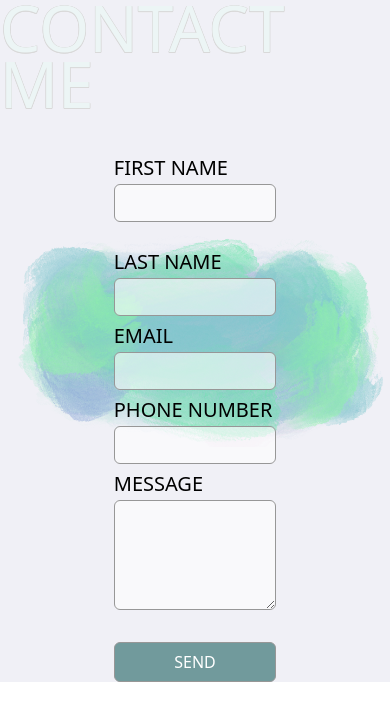
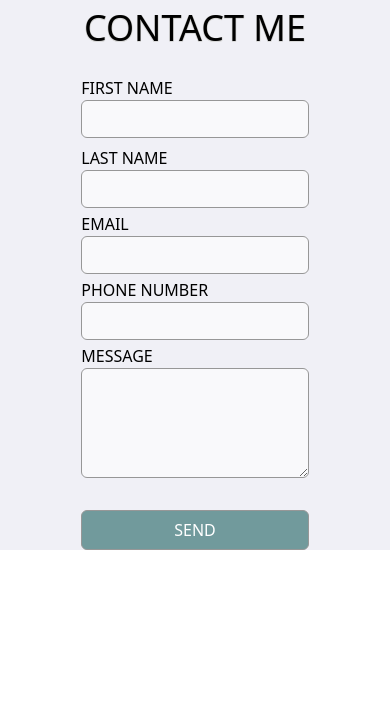
Before and after one commit to meglott/meganlott, a Next.js app: page /contact in a window 390 px wide. Shown: the top 720 px of the page. Built offline with nearby package versions, Linux system fonts and the light colour scheme.

Commit message:
Make contact page mobile-first

```diff
--- a/pages/contact.tsx
+++ b/pages/contact.tsx
@@ -148,19 +148,19 @@ export default function Contact() {
 		<div
 		role="contact-page"
 		id="contact-page"
-		className="flex-1 w-full h-full bg-light-purple bg-splash-screen bg-no-repeat bg-center bg-contain">
+		className="flex-1 w-full h-full bg-light-purple md:bg-splash-screen md:bg-no-repeat md:bg-center md:bg-contain">
             <div
 				id="contact-content"
 				className="flex flex-col w-full h-full items-center justify-center"
 			>
-                <p className="text-heading text-light-green text-stroke">CONTACT ME</p>
+                <p className="text-smTitle md:text-mdTitle lg:text-heading text-stroke">CONTACT ME</p>
 				<form
 				id="contact-form"
 				onSubmit={handleSubmit}
-				className="w-5/12 mx-auto mt-10">
-					<div className="grid grid-cols-1 gap-x-8 gap-y-6 sm:grid-cols-2">
+				className="w-7/12 lg:w-5/12 mx-auto mt-5 lg:mt-10">
+					<div className="grid grid-cols-1 gap-x-8 gap-y-2 lg:gap-y-6">
 						<div>
-							<label className="block text-label">FIRST NAME</label>
+							<label className="block lg:text-label-lg">FIRST NAME</label>
 							<input
 								type="text"
 								name="first-name"
@@ -174,7 +174,7 @@ export default function Contact() {
 							/>
 						</div>
 						<div>
-							<label className="block text-label">LAST NAME</label>
+							<label className="block lg:text-label-lg">LAST NAME</label>
 							<input
 								type="text"
 								name="last-name"
@@ -191,7 +191,7 @@ export default function Contact() {
 					<div
 						id="email-div"
 						className="sm:col-span-2">
-						<label className="block text-label mt-1">EMAIL</label>
+						<label className="block lg:text-label-lg mt-1">EMAIL</label>
 						<input
 							type="text"
 							name="email"
@@ -216,7 +216,7 @@ export default function Contact() {
 					<div
 						id="phone-number-div"
 						className="sm:col-span-2">
-						<label className="block text-label mt-1">PHONE NUMBER</label>
+						<label className="block lg:text-label-lg mt-1">PHONE NUMBER</label>
 						<input
 							type="tel"
 							name="phone-number"
@@ -240,7 +240,7 @@ export default function Contact() {
 						/>
 					</div>
 					<div className="sm:col-span-2">
-						<label className="block text-label mt-1">MESSAGE</label>
+						<label className="block lg:text-label-lg mt-1">MESSAGE</label>
 						<textarea
 							name="message"
 							id="message"
--- a/tailwind.config.js
+++ b/tailwind.config.js
@@ -30,7 +30,7 @@ module.exports = {
         smSubtitle: ['24px', {lineHeight: '56px', fontWeight: '400'}],
         mdSubtitle: ['26px', {lineHeight: '42px', fontWeight: '400'}],
         heading: ['64px', {lineHeight: '56px', fontWeight: '400'}],
-        label: ['20px', {lineHeight: '32px', fontWeight: '400'}],
+        'label-lg': ['20px', {lineHeight: '32px', fontWeight: '400'}],
       }
     },
   },
```
